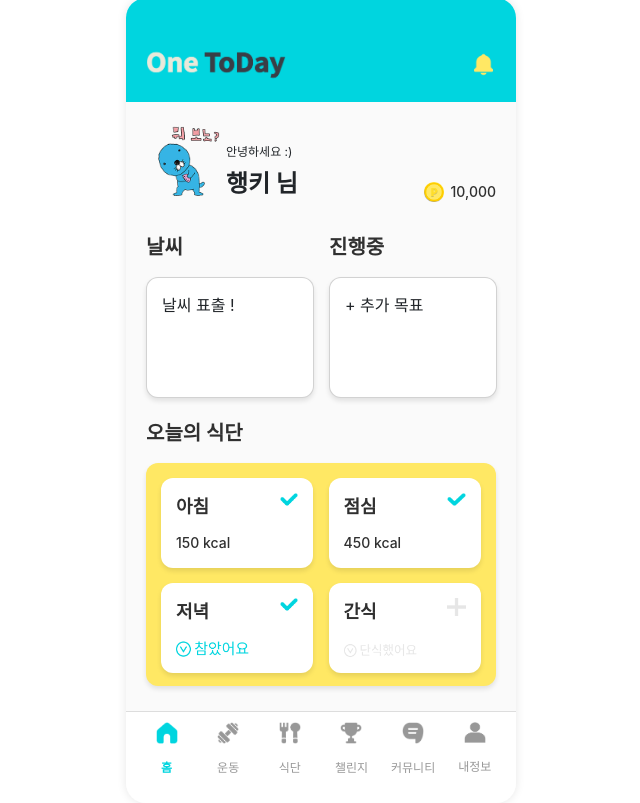
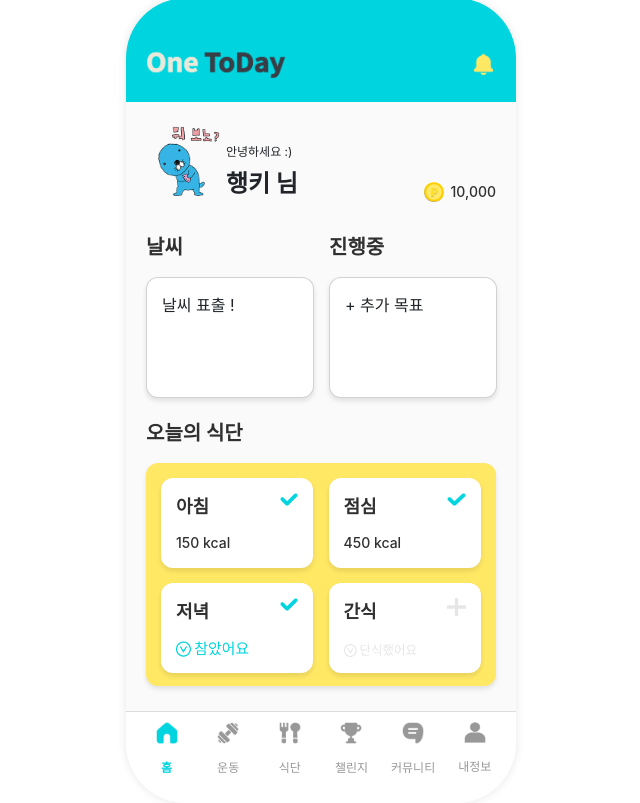
Before and after one commit to inha915/OTD_MSA_Front, a Vue app: page / in a window 1280 px wide. Shown: the whole page, without its empty margins (319-959 px from the left). Built offline with nearby package versions, Linux system fonts and the light colour scheme; a web font is replaced by a local one; what v-calendar would draw is missing.

Commit message:
모서리 수정

```diff
--- a/src/App.vue
+++ b/src/App.vue
@@ -33,6 +33,6 @@ html, body, #app {
   height: 805px;
   background: #FAFAFA;
   box-shadow: 0 0 10px rgba(0,0,0,0.1);
-  border-radius: 20px;
+  border-radius: 60px 60px 60px 60px;
 }
 </style>
--- a/src/views/HomeView.vue
+++ b/src/views/HomeView.vue
@@ -68,9 +68,10 @@ const handleClick = (index)=>{
 
 .progress-section {
   display: flex;
-margin-bottom: 20px;
+  margin-bottom: 20px;
   gap: 15px;
   flex-direction: row;
+
 }
 
 .title_text {
--- a/src/views/layout/Breadcrumb.vue
+++ b/src/views/layout/Breadcrumb.vue
@@ -130,7 +130,7 @@ const handleClick= ()=>{
   background: #00D5DF;
   color: #000;
   padding: 20px;
-  border-radius: 20px 20px 0 0;
+  border-radius: 60px 60px 0 0;
   height: 104px;
 }
 .user_profile
--- a/src/views/layout/layout.vue
+++ b/src/views/layout/layout.vue
@@ -35,6 +35,7 @@ import Footer from './Footer.vue'
   .nav-footer
   {
     margin-top: auto;
+    border-radius: 0px 0px 60px 60px ;
 
   }
 
```
